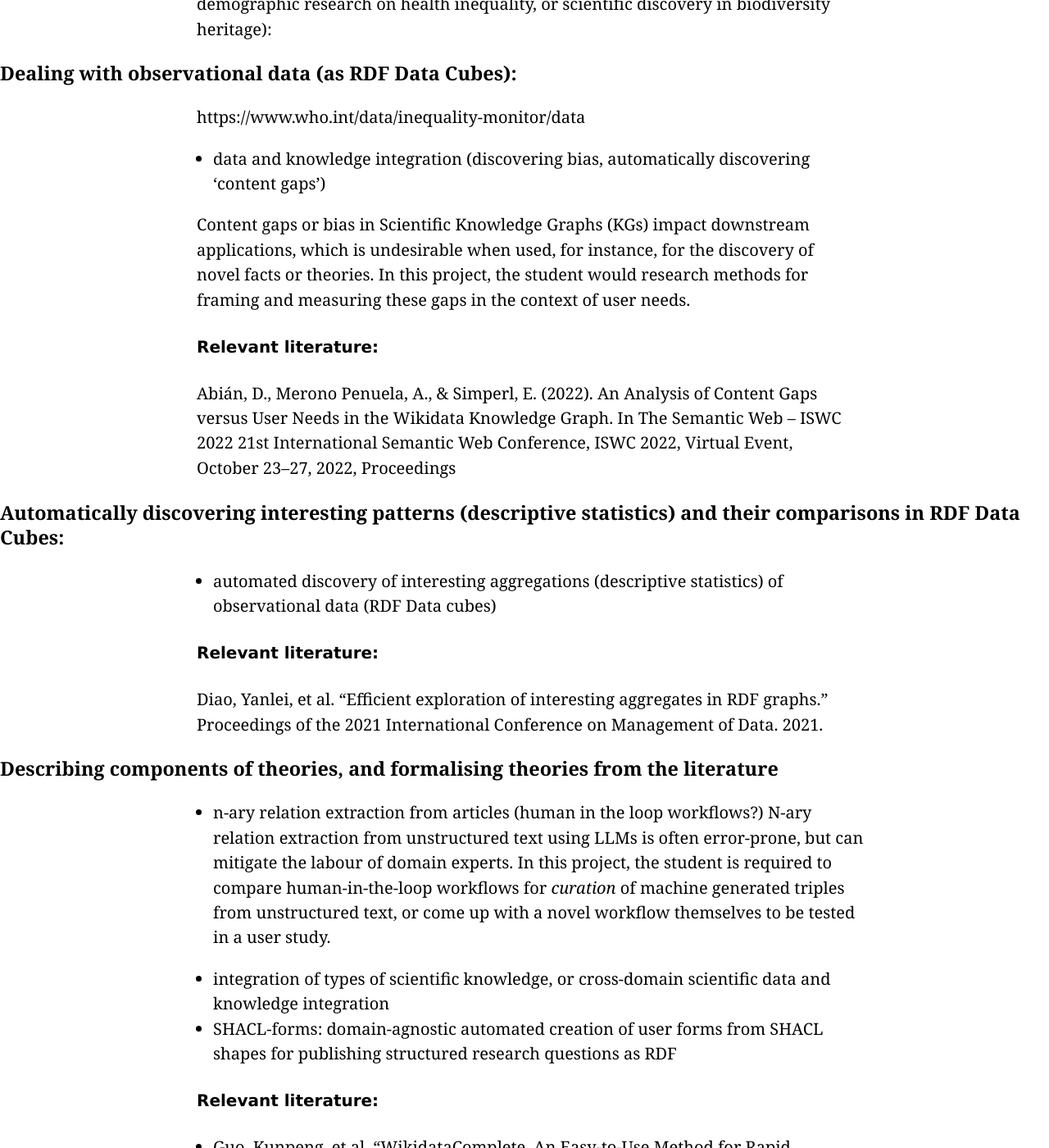
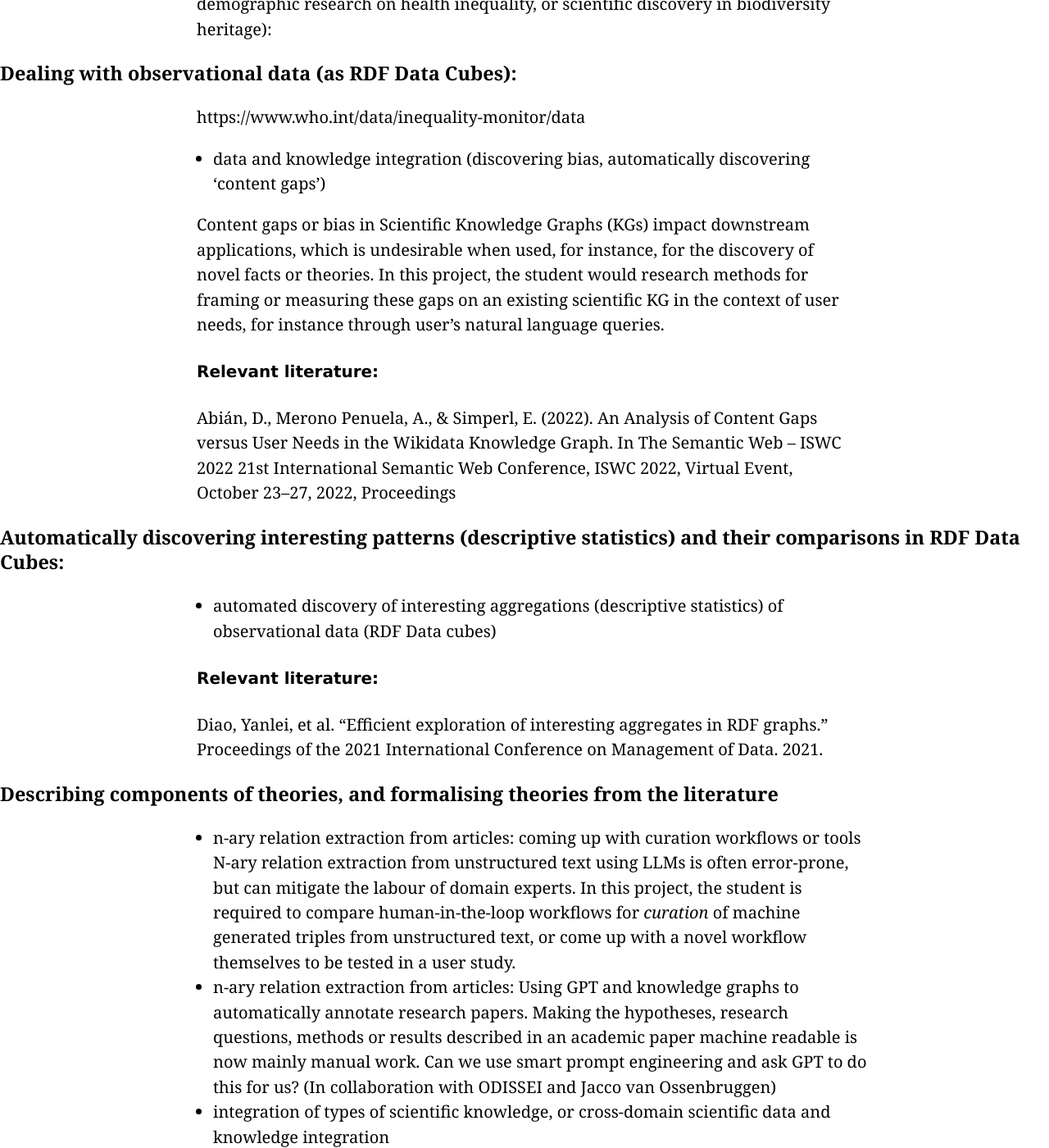
Before and after one commit to kai-vu/site, a Jekyll site: the page built from theses/LS_SciKG.md, in a window 1280 px wide and 1400 px high, scrolled down 481 px. Shown: the whole window at 82% size. Built offline with Jekyll 4.4.1, drawn with Linux system fonts in a browser that asks for light colours; our own code applies the rules of GitHub Pages for plain Markdown files.

Commit message:
Update LS_SciKG.md

```diff
--- a/theses/LS_SciKG.md
+++ b/theses/LS_SciKG.md
@@ -21,7 +21,7 @@ https://www.who.int/data/inequality-monitor/data
 
 - data and knowledge integration (discovering bias, automatically discovering ‘content gaps’)
 
-Content gaps or bias in Scientific Knowledge Graphs (KGs) impact downstream applications, which is undesirable when used, for instance, for the discovery of novel facts or theories. In this project, the student would research methods for framing and measuring these gaps in the context of user needs.
+Content gaps or bias in Scientific Knowledge Graphs (KGs) impact downstream applications, which is undesirable when used, for instance, for the discovery of novel facts or theories. In this project, the student would research methods for framing or measuring these gaps on an existing scientific KG in the context of user needs, for instance through user's natural language queries.
 
 #### Relevant literature:
 Abián, D., Merono Penuela, A., & Simperl, E. (2022). An Analysis of Content Gaps versus User Needs in the Wikidata Knowledge Graph. In The Semantic Web – ISWC 2022 21st International Semantic Web Conference, ISWC 2022, Virtual Event, October 23–27, 2022, Proceedings
@@ -34,9 +34,9 @@ Abián, D., Merono Penuela, A., & Simperl, E. (2022). An Analysis of Content Gap
 Diao, Yanlei, et al. "Efficient exploration of interesting aggregates in RDF graphs." Proceedings of the 2021 International Conference on Management of Data. 2021.
 
 ### Describing components of theories, and formalising theories from the literature
-- n-ary relation extraction from articles (human in the loop workflows?)
+- n-ary relation extraction from articles: coming up with curation workflows or tools
 N-ary relation extraction from unstructured text using LLMs is often error-prone, but can mitigate the labour of domain experts. In this project, the student is required to compare human-in-the-loop workflows for _curation_ of machine generated triples from unstructured text, or come up with a novel workflow themselves to be tested in a user study.
-
+- n-ary relation extraction from articles: Using GPT and knowledge graphs to automatically annotate research papers.  Making the hypotheses, research questions, methods or results described in an academic paper machine readable is now mainly manual work.  Can we use smart prompt engineering and ask GPT to do this for us? (In collaboration with ODISSEI and Jacco van Ossenbruggen)
 - integration of types of scientific knowledge, or cross-domain scientific data and knowledge integration
 - SHACL-forms: domain-agnostic automated creation of user forms from SHACL shapes for publishing structured research questions as RDF
 
```
